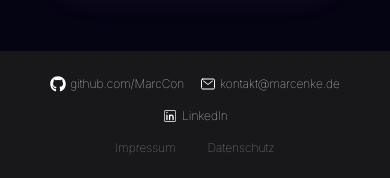
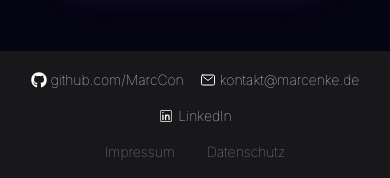
Before and after one commit to MarcCon/Portfolio, a React (Vite) app: page / in a window 390 px wide. Shown: the part 2245-2423 px from the top of the page. Built offline with nearby package versions, Linux system fonts and the light colour scheme.

Commit message:
Schriftgröße Footer

```diff
--- a/src/components/LegalFooter.jsx
+++ b/src/components/LegalFooter.jsx
@@ -10,30 +10,30 @@ function LegalFooter() {
         <div className="flex gap-4 md:gap-4 lg:gap-16 ">
           <div className="flex items-center gap-1  sm:gap-1">
             <FaGithub className="text-base text-white sm:text-xl xl:text-2xl" />
-            <p className="font-inter text-xs text-white sm:text-base xl:text-lg">
+            <p className="font-inter text-sm text-white sm:text-base xl:text-lg">
               github.com/MarcCon
             </p>
           </div>
           <div className="flex items-center gap-1 sm:gap-1">
             <IoMailOutline className="text-base text-white sm:text-xl xl:text-2xl" />
-            <p className="font-inter text-xs text-white sm:text-base xl:text-lg">
+            <p className="font-inter text-sm text-white sm:text-base xl:text-lg">
               kontakt@marcenke.de
             </p>
           </div>
         </div>
         <div className="flex items-center justify-center gap-1 sm:gap-1">
           <CiLinkedin className="text-base text-white sm:text-xl xl:text-2xl" />
-          <p className="font-inter text-xs text-white sm:text-base xl:text-lg">
+          <p className="font-inter text-sm text-white sm:text-base xl:text-lg">
             LinkedIn
           </p>
         </div>
       </div>
 
       <div className="flex items-center gap-8">
-        <p className="font-inter text-xs text-gray-400 sm:text-base xl:text-lg">
+        <p className="font-inter text-sm text-gray-400 sm:text-base xl:text-lg">
           Impressum
         </p>
-        <p className="font-inter text-xs text-gray-400 sm:text-base xl:text-lg">
+        <p className="font-inter text-sm text-gray-400 sm:text-base xl:text-lg">
           Datenschutz
         </p>
       </div>
```
